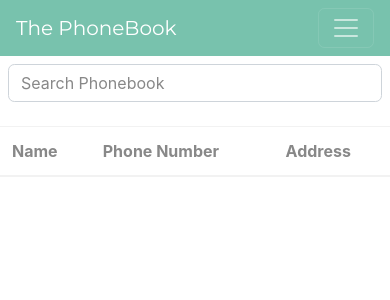
After one commit to ShaneMuir/phonebook-interface, a Flask app: template templates/index.html in a window 390 px wide. The commit adds this page. Shown: the top 300 px of the page. Run offline with Flask 2, Linux system fonts and the light colour scheme; the template is opened without the code that fills it, so the values that code supplies are empty; some libraries are stand-ins or nearby versions.

Commit message:
Improved app so that you can search a db to find phone contacts

```diff
--- a/main.py
+++ b/main.py
@@ -11,19 +11,18 @@ mongo = PyMongo(app)
 
 
 
+@app.route('/', methods=['GET','POST'])
+def index():
+	if request.method == "POST":
+		if request.form.get('q') == "":
+			contacts = mongo.db.contacts.find()
+			return render_template('index.html', contacts=contacts)
+		else:
+			query = request.form.get('q')
+			contacts = mongo.db.contacts.find({'$text': {'$search' : query}})
+			return render_template('index.html', contacts=contacts)
 
-
-
-@app.route('/')
-def index():
-	contacts = mongo.db.contacts.find()
-
-	return render_template('base.html', contacts=contacts)
-
-
-
-
-
+	return render_template('index.html')
 
 
 
--- a/templates/base.html
+++ b/templates/base.html
@@ -2,16 +2,28 @@
 <html lang="en">
 <head>
 	<meta charset="UTF-8">
+    <meta name="viewport" content="width=device-width, initial-scale=1.0">
+    <meta http-equiv="X-UA-Compatible" content="ie=edge">
 	<title>Phonebook Interface</title>
+
+	<link rel="stylesheet" href="https://stackpath.bootstrapcdn.com/bootswatch/4.4.1/minty/bootstrap.min.css">
 </head>
 <body>
-	<h1>Hello, World</h1>
-	<div>
-		{% for i in contacts %}
 
-		{{ i }}
+<nav class="navbar navbar-expand-lg navbar-dark bg-primary">
+  <a class="navbar-brand" href="#">
+  	The PhoneBook
+  </a>
+  <button class="navbar-toggler" type="button" data-toggle="collapse" data-target="#navbarColor01" aria-controls="navbarColor01" aria-expanded="false" aria-label="Toggle navigation">
+    <span class="navbar-toggler-icon"></span>
+  </button>
 
-		{% endfor %}
-	</div>
+  <div class="collapse navbar-collapse" id="navbarColor01">
+  </div>
+</nav>
+
+  {% block content %}
+  {% endblock %}
+
 </body>
 </html>
--- /dev/null
+++ b/templates/index.html
@@ -0,0 +1,30 @@
+{% extends 'base.html' %}
+
+{% block content %}
+<form class="mt-2 pl-2 pr-2 mb-2" method="POST">
+  <fieldset>
+       <div class="form-group">
+      <input type="text" class="form-control" name="q" aria-describedby="Search Help" placeholder="Search Phonebook">
+    </div>
+</fieldset>
+</form>
+
+<table class="table table-hover">
+  <thead>
+    <tr>
+      <th scope="col">Name</th>
+      <th scope="col">Phone Number</th>
+      <th scope="col">Address</th>
+    </tr>
+  </thead>
+  <tbody>
+  	{% for i in contacts %}
+    <tr class="table-primary">
+      <th scope="row">{{ i.name }}</th>
+      <td>{{ i.phone_number }}</td>
+      <td> {{ i.address }}</td>
+    </tr>
+     {% endfor %}
+    </tbody>
+</table>
+{% endblock %}
```
